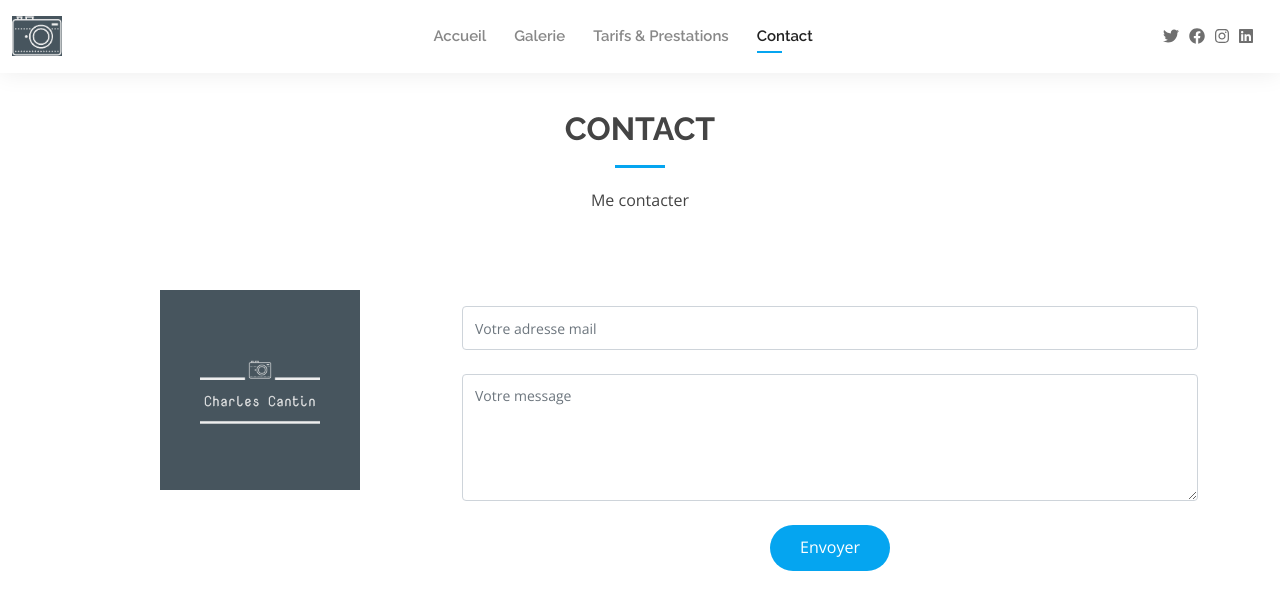
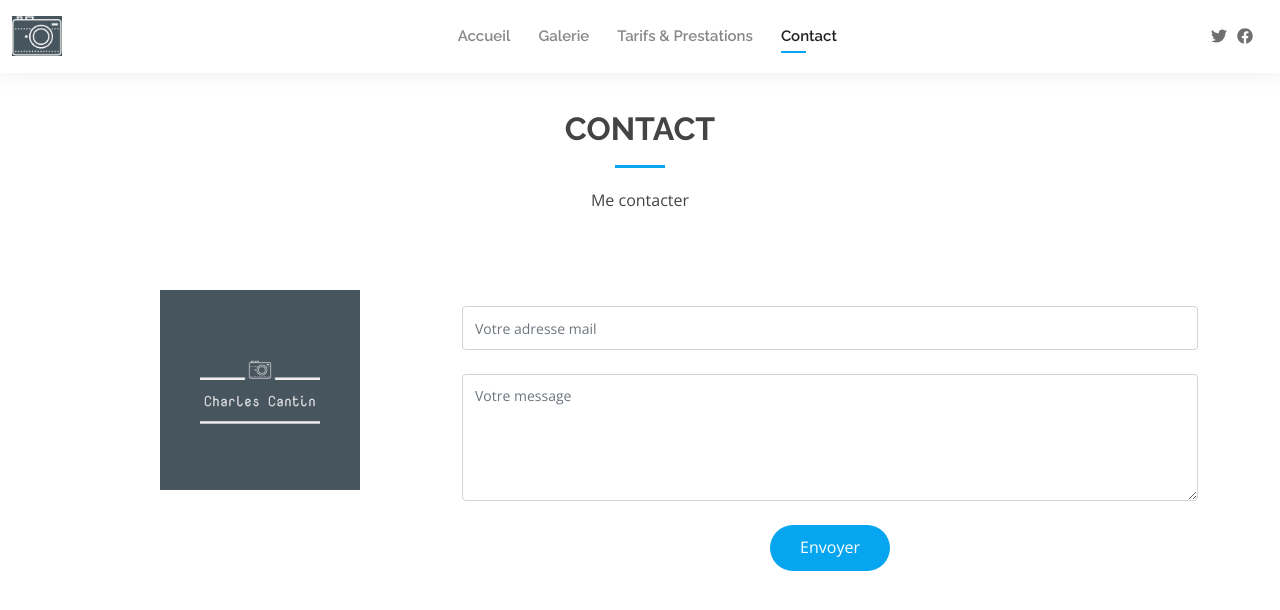
Before and after one commit to fabienjaegle/charles-cantin-studi, a Jekyll site: the page built from contact.html, in a window 1280 px wide. Shown: the top 610 px of the page. Built offline with Jekyll 4.4.1, drawn with Linux system fonts in a browser that asks for light colours; nearby versions of some CDN libraries.

Commit message:
Fix header

```diff
--- a/_includes/header.html
+++ b/_includes/header.html
@@ -8,16 +8,16 @@
     {% include navigation.html %}
 
     <div class="header-social-links">
-      {% if site.social && site.social.twitter_username %}
+      {% if site.social and site.social.twitter_username %}
       <a href="https://twitter.com/{{site.social.twitter_username}}" class="twitter"><i class="fa-brands fa-twitter"></i></a>
       {% endif %}
-      {% if site.social && site.social.facebook_username %}
+      {% if site.social and site.social.facebook_username %}
       <a href="https://facebook.com/{{site.social.facebook_username}}" class="facebook"><i class="fa-brands fa-facebook"></i></a>
       {% endif %}
-      {% if site.social && site.social.instagram_username %}
+      {% if site.social and site.social.instagram_username %}
       <a href="https://instagram.com/{{site.social.instagram_username}}" class="instagram"><i class="fa-brands fa-instagram"></i></a>
       {% endif %}
-      {% if site.social && site.social.linkedin_username %}
+      {% if site.social and site.social.linkedin_username %}
       <a href="https://linkedin.com/{{site.social.linkedin_username}}" class="linkedin"><i class="fa-brands fa-linkedin"></i></i></a>
       {% endif %}
     </div>
```
